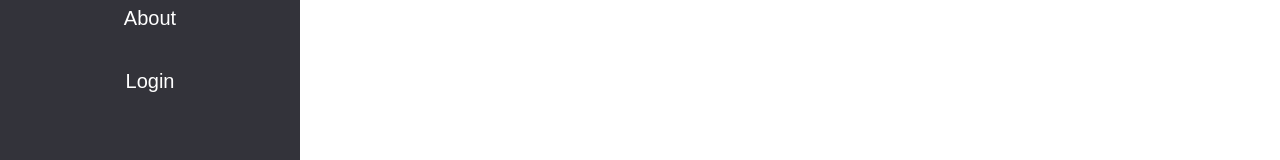
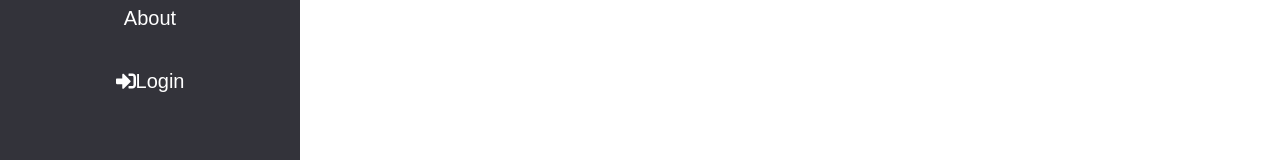
Before and after one commit to jmtalarn/wk-movie-o-rama, a React (Create React App) app: page / in a window 1280 px wide. Shown: the part 176-336 px from the top of the page. Built offline with nearby package versions, Linux system fonts and the light colour scheme.

Commit message:
Added icons on Auth component

```diff
--- a/src/App.js
+++ b/src/App.js
@@ -1,4 +1,5 @@
 import React, { Component } from 'react';
+import './FontAwesome.init';
 import logo from './logo.svg';
 import About from './components/About';
 import PrivateRoute from './components/PrivateRoute';
--- /dev/null
+++ b/src/FontAwesome.init.js
@@ -0,0 +1,7 @@
+import { library } from '@fortawesome/fontawesome-svg-core';
+import { FontAwesomeIcon } from '@fortawesome/react-fontawesome';
+import { faGhost, faSignInAlt, faSignOutAlt } from '@fortawesome/free-solid-svg-icons';
+
+library.add(faGhost);
+library.add(faSignInAlt);
+library.add(faSignOutAlt);
--- a/src/components/auth/view/Auth.js
+++ b/src/components/auth/view/Auth.js
@@ -3,15 +3,35 @@ import {
 	Link
 } from 'react-router-dom';
 import React, { Component } from 'react';
-import './Auth.css'
+import { FontAwesomeIcon } from '@fortawesome/react-fontawesome';
+import './Auth.css';
 export default class Auth extends Component {
 
 	// credentials = {
 	// 	username: "Bart.Simpson",
 	// 	password: 'movieorama'
 	// }
-	loginLink = () => (<Link to="/login">Login</Link>);
-	logoutButton = () => (<button className="Auth-logout" onClick={this.props.logout}>Logout</button>);
+	loginLink = () => (
+		<Link
+			to="/login"
+		>
+			<FontAwesomeIcon
+				icon="sign-in-alt"
+			/>
+			Login
+		</Link>
+	);
+	logoutButton = () => (
+		<button
+			className="Auth-logout"
+			onClick={this.props.logout}
+		>
+			<FontAwesomeIcon
+				icon="sign-out-alt"
+			/>
+			Logout
+		</button>
+	);
 
 	render() {
 		const { isAuthenticated } = this.props;
```
